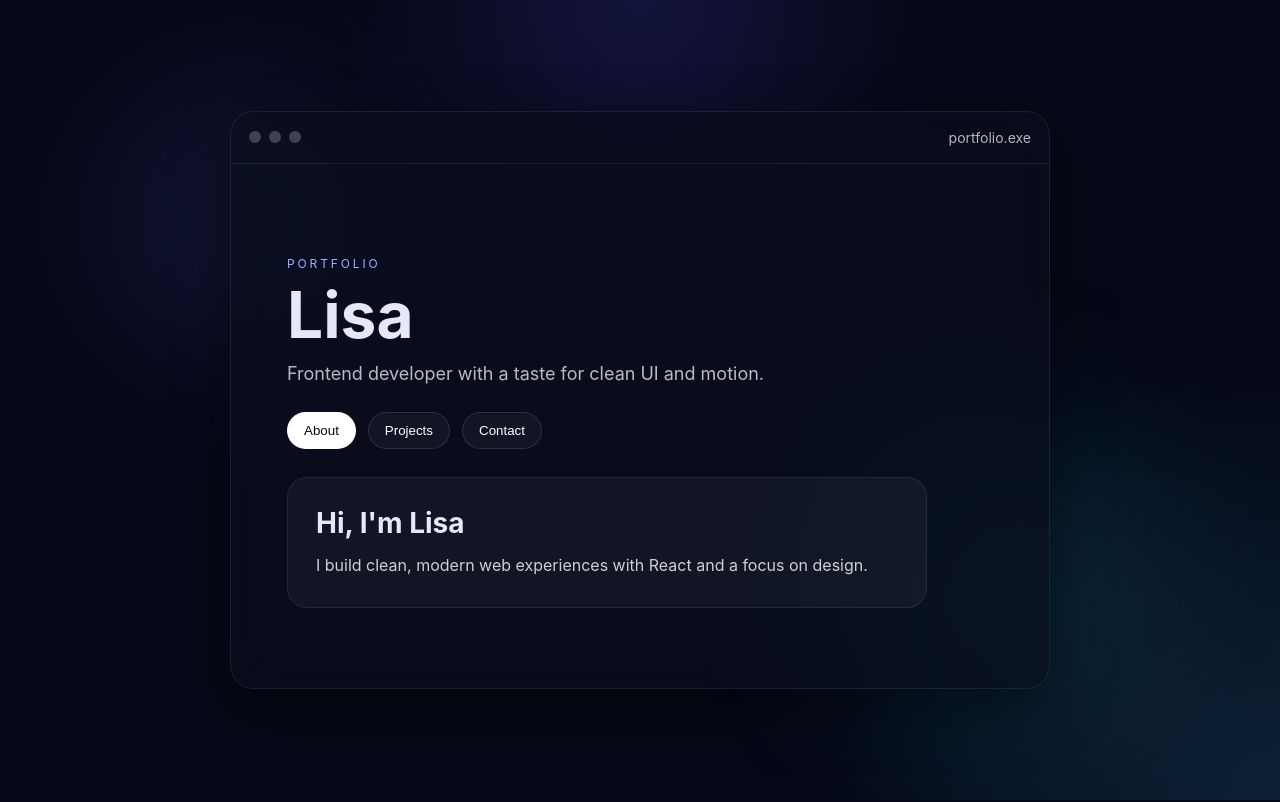
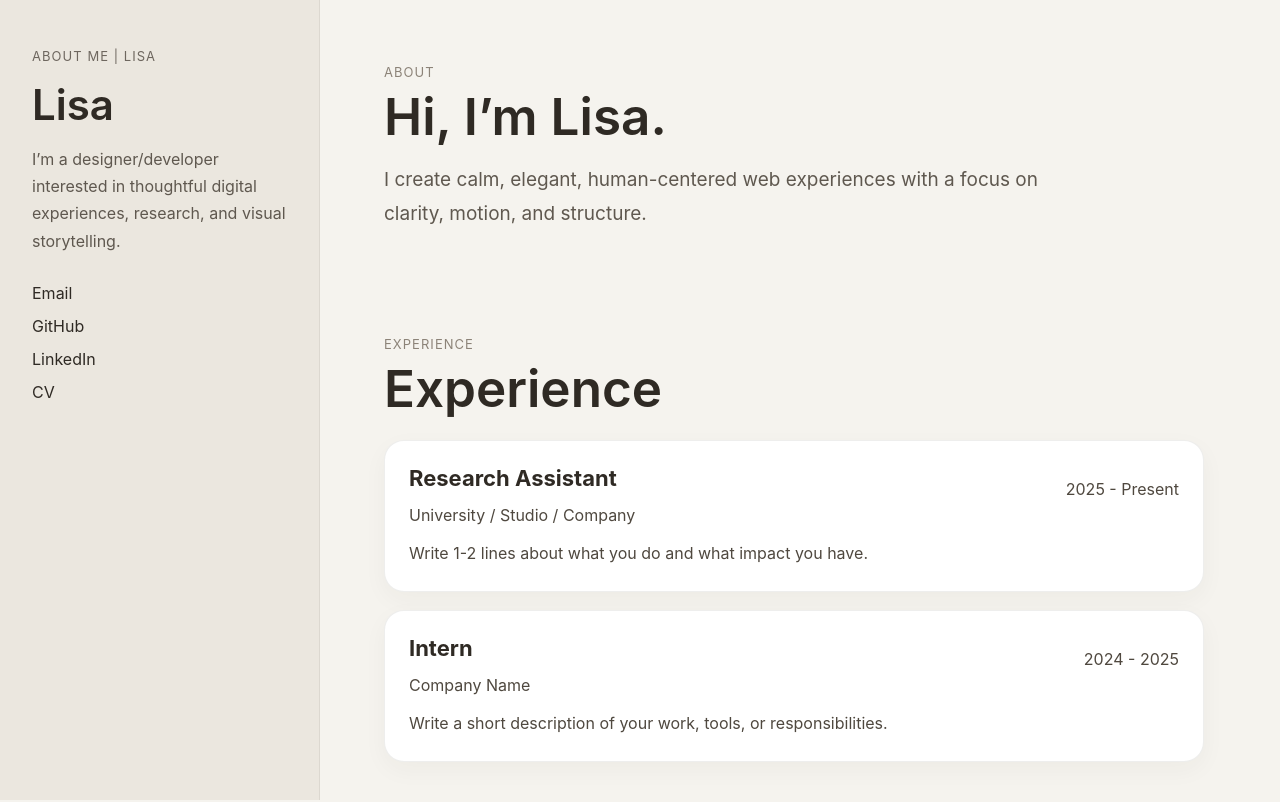
Before and after one commit to LisaPi1/my-portfolio, a React (Vite) app: page / in a window 1280 px wide. Shown: the top 802 px of the page. Built offline with nearby package versions, Linux system fonts and the light colour scheme.

Commit message:
Switch to sidebar portfolio layout

```diff
--- a/src/App.css
+++ b/src/App.css
@@ -5,233 +5,198 @@
 html, body, #root {
   margin: 0;
   min-height: 100%;
-  font-family: Inter, ui-sans-serif, system-ui, -apple-system, BlinkMacSystemFont, sans-serif;
-  background: #050816;
-  color: #f5f7ff;
 }
 
 body {
+  font-family: Inter, ui-sans-serif, system-ui, -apple-system, BlinkMacSystemFont, sans-serif;
+  background: #f5f3ee;
+  color: #2f2a24;
+}
+
+a {
+  color: inherit;
+  text-decoration: none;
+}
+
+.layout {
+  display: grid;
+  grid-template-columns: 320px 1fr;
   min-height: 100vh;
 }
 
-.shell {
-  min-height: 100vh;
-  display: grid;
-  place-items: center;
-  padding: 24px;
-  position: relative;
-  overflow: hidden;
-  background:
-    radial-gradient(circle at top, rgba(79, 70, 229, 0.18), transparent 30%),
-    radial-gradient(circle at bottom right, rgba(56, 189, 248, 0.14), transparent 30%),
-    #050816;
+.sidebar {
+  background: #ebe7df;
+  border-right: 1px solid rgba(47, 42, 36, 0.08);
+  position: sticky;
+  top: 0;
+  height: 100vh;
 }
 
-.glow {
-  position: absolute;
-  border-radius: 999px;
-  filter: blur(80px);
-  opacity: 0.5;
-  pointer-events: none;
+.sidebar-inner {
+  padding: 48px 32px;
+  display: flex;
+  flex-direction: column;
+  gap: 20px;
 }
 
-.glow-1 {
-  width: 280px;
-  height: 280px;
-  background: rgba(99, 102, 241, 0.28);
-  top: 10%;
-  left: 8%;
+.small-label {
+  font-size: 13px;
+  letter-spacing: 0.08em;
+  text-transform: uppercase;
+  color: #6e675f;
+  margin: 0;
 }
 
-.glow-2 {
-  width: 340px;
-  height: 340px;
-  background: rgba(34, 211, 238, 0.2);
-  bottom: 8%;
-  right: 10%;
+.sidebar h1 {
+  font-size: 42px;
+  line-height: 1;
+  margin: 0;
+  font-weight: 600;
 }
 
-/* .window {
-  width: min(920px, 100%);
-  background: rgba(10, 14, 30, 0.72);
-  border: 1px solid rgba(255,255,255,0.08);
-  backdrop-filter: blur(18px);
-  border-radius: 24px;
-  overflow: hidden;
-  box-shadow: 0 20px 60px rgba(0,0,0,0.45);
-}
-  */
-
-.window {
-  width: min(760px, 92%);
-  background: rgba(10, 14, 30, 0.72);
-  border: 1px solid rgba(255,255,255,0.08);
-  backdrop-filter: blur(18px);
-  border-radius: 24px;
-  overflow: hidden;
-  box-shadow: 0 20px 60px rgba(0,0,0,0.45);
+.intro {
+  color: #5f584f;
+  line-height: 1.7;
+  margin: 0;
 }
 
-.topbar {
-  height: 52px;
+.contact-list {
   display: flex;
-  align-items: center;
-  justify-content: space-between;
-  padding: 0 18px;
-  border-bottom: 1px solid rgba(255,255,255,0.08);
-  color: rgba(255,255,255,0.7);
-  font-size: 14px;
+  flex-direction: column;
+  gap: 12px;
+  margin-top: 8px;
 }
 
-.dots {
-  display: flex;
-  gap: 8px;
+.contact-list a {
+  color: #2f2a24;
+  width: fit-content;
+  border-bottom: 1px solid transparent;
+  transition: border-color 0.2s ease, opacity 0.2s ease;
 }
 
-.dots span {
-  width: 12px;
-  height: 12px;
-  border-radius: 999px;
-  background: rgba(255,255,255,0.22);
+.contact-list a:hover {
+  border-color: #b8aa96;
+  opacity: 0.8;
 }
 
-/*.hero {
-  padding: 56px 24px;
-}
-*/
-
-.hero {
-  padding: 72px 48px;
+.content {
+  padding: 56px 64px;
 }
 
-.eyebrow {
-  letter-spacing: 0.24em;
-  font-size: 12px;
-  color: #9fb0ff;
-  margin-bottom: 12px;
+.section {
+  padding: 22px 0 64px;
+  max-width: 820px;
+  scroll-margin-top: 24px;
 }
 
-/*
-h1 {
-  font-size: clamp(40px, 8vw, 72px);
-  line-height: 0.95;
-  margin: 0;
-}
-.subtitle {
-  color: rgba(255,255,255,0.72);
-  max-width: 680px;
-  margin-top: 16px;
-  font-size: 18px;
-}
-  */
-
-  h1 {
-  font-size: clamp(36px, 6vw, 64px);
-  line-height: 1;
-  margin: 0;
-  color : #e4e8fa;
-}
-  .subtitle {
-  color: rgba(255,255,255,0.72);
-  max-width: 560px;
-  margin-top: 16px;
-  font-size: 18px;
+.hero-section {
+  padding-top: 8px;
 }
 
-.nav {
-  display: flex;
-  gap: 12px;
-  flex-wrap: wrap;
-  margin-top: 28px;
+.section-tag {
+  font-size: 13px;
+  letter-spacing: 0.08em;
+  text-transform: uppercase;
+  color: #8c8378;
+  margin: 0 0 10px;
 }
 
-button {
-  border: 1px solid rgba(255,255,255,0.12);
-  background: rgba(255,255,255,0.04);
-  color: white;
-  padding: 10px 16px;
-  border-radius: 999px;
-  cursor: pointer;
-  transition: 0.2s ease;
+.section h2 {
+  font-size: clamp(32px, 4vw, 52px);
+  line-height: 1.05;
+  margin: 0 0 16px;
+  font-weight: 600;
 }
 
-button:hover,
-button.active {
-  background: white;
-  color: #050816;
+.lead {
+  font-size: 19px;
+  line-height: 1.8;
+  color: #5f584f;
+  max-width: 700px;
 }
 
-/*.panel {
-  margin-top: 28px;
-  padding: 24px;
-  border-radius: 20px;
-  background: rgba(255,255,255,0.04);
-  border: 1px solid rgba(255,255,255,0.08);
-}
-  */
-  .panel {
-  margin-top: 28px;
-  padding: 28px;
-  border-radius: 20px;
-  background: rgba(255,255,255,0.04);
-  border: 1px solid rgba(255,255,255,0.08);
-  max-width: 640px;
+.stack {
+  display: flex;
+  flex-direction: column;
+  gap: 18px;
+  margin-top: 24px;
 }
 
-.panel h2 {
-  margin-top: 0;
-  margin-bottom: 12px;
-  font-size: 28px;
-  color : #e4e8fa;
+.card {
+  background: #ffffff;
+  border: 1px solid rgba(47, 42, 36, 0.08);
+  border-radius: 20px;
+  padding: 24px;
+  box-shadow: 0 8px 24px rgba(47, 42, 36, 0.04);
+  transition: transform 0.2s ease, box-shadow 0.2s ease;
 }
 
-.panel p {
-  margin: 0;
-  color: rgba(255,255,255,0.8);
-  line-height: 1.7;
+.card:hover {
+  transform: translateY(-2px);
+  box-shadow: 0 16px 34px rgba(47, 42, 36, 0.08);
 }
 
-@media (max-width: 768px) {
-  .hero {
-    padding: 40px 20px;
+.card-top {
+  display: flex;
+  justify-content: space-between;
+  align-items: flex-start;
+  gap: 16px;
+}
+
+.card h3 {
+  margin: 0 0 6px;
+  font-size: 22px;
+}
+
+.muted,
+.date {
+  color: #7a7268;
+}
+
+.card p {
+  margin: 10px 0 0;
+  line-height: 1.75;
+  color: #4f483f;
+}
+
+.button-link {
+  display: inline-block;
+  margin-top: 12px;
+  background: #d9cfbf;
+  color: #2f2a24;
+  padding: 12px 18px;
+  border-radius: 999px;
+  transition: transform 0.2s ease, opacity 0.2s ease;
+}
+
+.button-link:hover {
+  transform: translateY(-1px);
+  opacity: 0.9;
+}
+
+html {
+  scroll-behavior: smooth;
+}
+
+@media (max-width: 900px) {
+  .layout {
+    grid-template-columns: 1fr;
   }
 
-  .window {
-    width: 100%;
+  .sidebar {
+    position: relative;
+    height: auto;
   }
 
-  h1 {
-    font-size: 42px;
+  .content {
+    padding: 36px 20px 56px;
   }
 
-  .subtitle {
-    font-size: 16px;
+  .sidebar-inner {
+    padding: 28px 20px;
   }
 
-  .panel {
-    padding: 20px;
+  .card-top {
+    flex-direction: column;
   }
 }
-
-@media (min-width: 1200px) {
-  .window {
-    width: 820px;
-  }
-
-  .hero {
-    padding: 80px 56px;
-  }
-}
-
-/*
-.dot {
-  width: 12px;
-  height: 12px;
-  border-radius: 999px;
-  background: rgba(255,255,255,0.22);
-}
-
-.close-dot {
-  cursor: pointer;
-}
-  */
--- a/src/App.jsx
+++ b/src/App.jsx
@@ -1,72 +1,105 @@
-import { useState } from "react";
-import { motion, AnimatePresence } from "framer-motion";
 import "./App.css";
 
-const sections = {
-  About: {
-    title: "Hi, I'm Lisa",
-    body: "I build clean, modern web experiences with React and a focus on design."
+const experiences = [
+  {
+    role: "Research Assistant",
+    place: "University / Studio / Company",
+    date: "2025 - Present",
+    text: "Write 1-2 lines about what you do and what impact you have."
   },
-  Projects: {
-    title: "Projects",
-    body: "Add your best projects here with short descriptions and links."
+  {
+    role: "Intern",
+    place: "Company Name",
+    date: "2024 - 2025",
+    text: "Write a short description of your work, tools, or responsibilities."
+  }
+];
+
+const projects = [
+  {
+    name: "Project One",
+    text: "Short description of the project and what makes it interesting."
   },
-  Contact: {
-    title: "Contact",
-    body: "Add your email, GitHub, LinkedIn, or Instagram here."
+  {
+    name: "Project Two",
+    text: "Short description of the project and your role in it."
   }
-};
+];
 
 export default function App() {
-  const [active, setActive] = useState("About");
-
   return (
-    <div className="shell">
-      <div className="glow glow-1" />
-      <div className="glow glow-2" />
-
-      <main className="window">
-        <div className="topbar">
-          <div className="dots">
-            <span />
-            <span />
-            <span />
-          </div>
-          <p>portfolio.exe</p>
-        </div>
-
-        <section className="hero">
-          <p className="eyebrow">PORTFOLIO</p>
+    <div className="layout">
+      <aside className="sidebar">
+        <div className="sidebar-inner">
+          <p className="small-label">About me | Lisa</p>
           <h1>Lisa</h1>
-          <p className="subtitle">
-            Frontend developer with a taste for clean UI and motion.
+          <p className="intro">
+            I’m a designer/developer interested in thoughtful digital experiences,
+            research, and visual storytelling.
           </p>
 
-          <div className="nav">
-            {Object.keys(sections).map((name) => (
-              <button
-                key={name}
-                className={active === name ? "active" : ""}
-                onClick={() => setActive(name)}
-              >
-                {name}
-              </button>
+          <nav className="contact-list">
+            <a href="mailto:you@example.com">Email</a>
+            <a href="https://github.com/" target="_blank" rel="noreferrer">GitHub</a>
+            <a href="https://linkedin.com/" target="_blank" rel="noreferrer">LinkedIn</a>
+            <a href="#" target="_blank" rel="noreferrer">CV</a>
+          </nav>
+        </div>
+      </aside>
+
+      <main className="content">
+        <section className="section hero-section" id="about">
+          <p className="section-tag">About</p>
+          <h2>Hi, I’m Lisa.</h2>
+          <p className="lead">
+            I create calm, elegant, human-centered web experiences with a focus on
+            clarity, motion, and structure.
+          </p>
+        </section>
+
+        <section className="section" id="experience">
+          <p className="section-tag">Experience</p>
+          <h2>Experience</h2>
+
+          <div className="stack">
+            {experiences.map((item) => (
+              <article className="card" key={item.role + item.date}>
+                <div className="card-top">
+                  <div>
+                    <h3>{item.role}</h3>
+                    <p className="muted">{item.place}</p>
+                  </div>
+                  <p className="date">{item.date}</p>
+                </div>
+                <p>{item.text}</p>
+              </article>
             ))}
           </div>
+        </section>
 
-          <AnimatePresence mode="wait">
-            <motion.div
-              key={active}
-              initial={{ opacity: 0, y: 18 }}
-              animate={{ opacity: 1, y: 0 }}
-              exit={{ opacity: 0, y: -18 }}
-              transition={{ duration: 0.35 }}
-              className="panel"
-            >
-              <h2>{sections[active].title}</h2>
-              <p>{sections[active].body}</p>
-            </motion.div>
-          </AnimatePresence>
+        <section className="section" id="projects">
+          <p className="section-tag">Projects</p>
+          <h2>Selected Projects</h2>
+
+          <div className="stack">
+            {projects.map((project) => (
+              <article className="card" key={project.name}>
+                <h3>{project.name}</h3>
+                <p>{project.text}</p>
+              </article>
+            ))}
+          </div>
+        </section>
+
+        <section className="section" id="contact">
+          <p className="section-tag">Contact</p>
+          <h2>Let’s work together</h2>
+          <p className="lead">
+            I’m open to creative collaborations, internships, research, and design/development work.
+          </p>
+          <a className="button-link" href="mailto:you@example.com">
+            Say hello
+          </a>
         </section>
       </main>
     </div>
```
